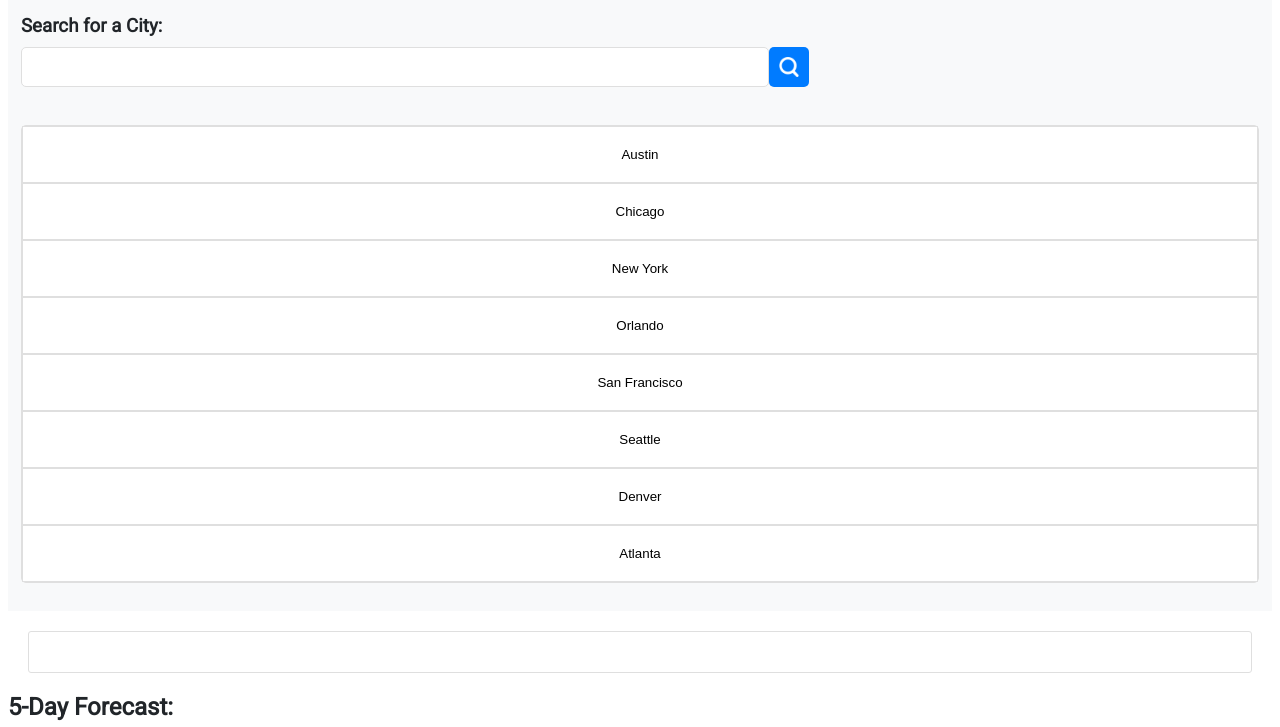
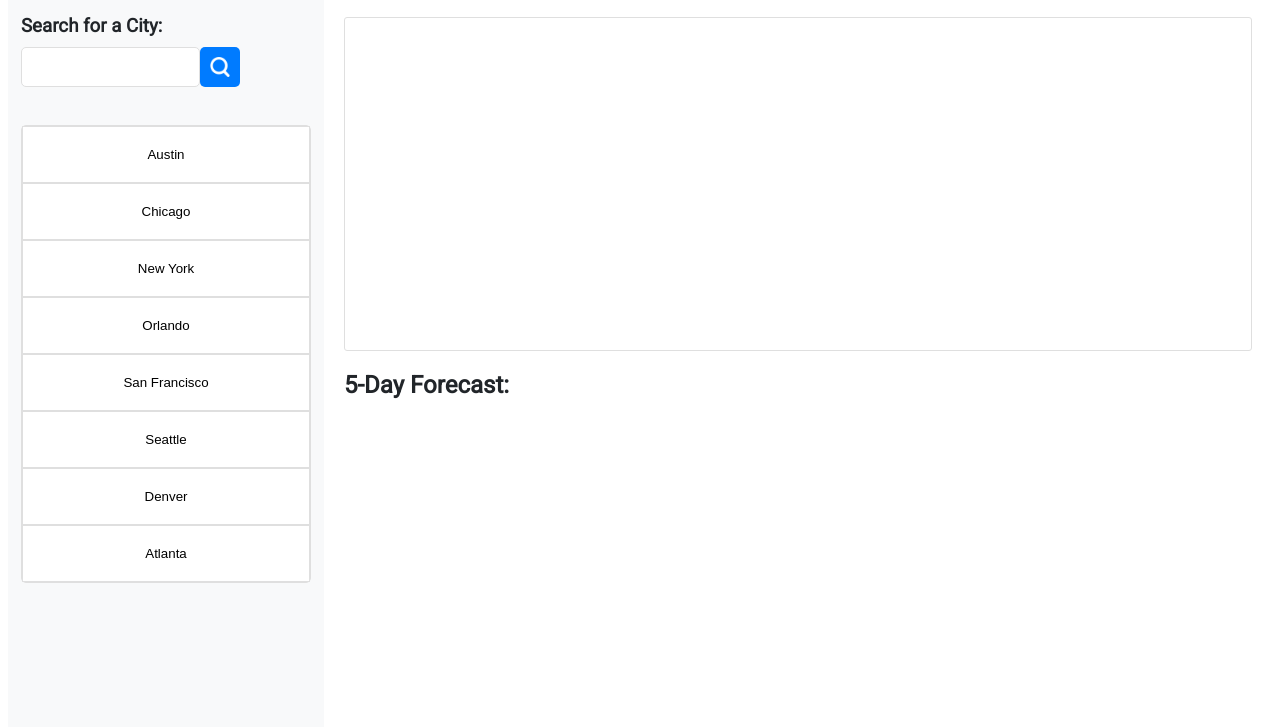
Before and after one commit to nnikhil84/weather.dashboard.github.io, a plain HTML site: page index.html in a window 1280 px wide. Shown: the part 81-808 px from the top of the page. Drawn offline with nearby package versions, Linux system fonts and the light colour scheme.

Commit message:
added media queries

```diff
--- a/assets/css/style.css
+++ b/assets/css/style.css
@@ -126,3 +126,45 @@ h1 {
 #presetCities button.wait, #search button.wait{
   cursor: progress;
 }
+
+
+@media only screen and (min-width: 768px) {
+  #container{
+    display: flex;
+    align-items: stretch;
+    min-height: calc( 100% - 70px);
+  }
+
+  #forecast h2, #forecast .days{
+    padding: 0 20px;
+  }
+
+  #forecast .days{
+    display:flex;
+    justify-content: space-between;
+  }
+
+  #forecast .days div{
+    width:calc(20% - 20px);
+  }
+
+  #cities{
+    min-width:25%;
+  }
+
+  #weather{
+    min-width:75%;
+  }
+
+  #currentDay, #forecast{
+    min-height:40%;
+  }
+}
+
+
+@media only screen and (min-width: 1120px) {
+
+  #forecast .days div{
+    width:calc(20% - 40px);
+  }
+}
```
